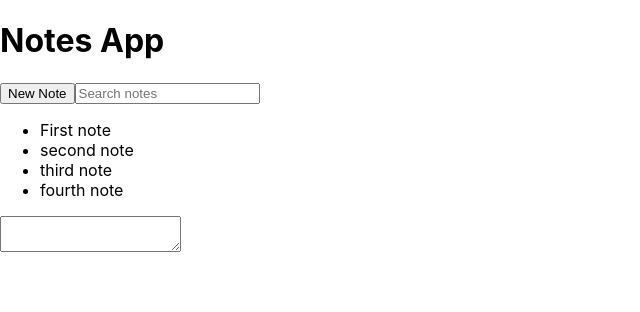
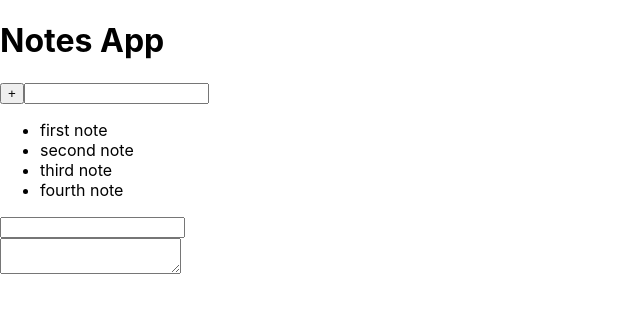
Before and after one commit to PatrickEasterly/ajaxIntro-appleNotes, a React (Create React App) app: page / in a window 1280 px wide. Shown: the top 312 px of the page, without its empty margins (0-640 px from the left). Built offline with nearby package versions, Linux system fonts and the light colour scheme.

Commit message:
adds chris's changes

```diff
--- a/src/App.js
+++ b/src/App.js
@@ -1,13 +1,10 @@
 import React from 'react';
+import logo from './logo.svg';
 import './App.css';
 import NotesApp from './NotesApp';
-
-
 function App() {
   return (
-    <div>
-      <NotesApp />
-    </div>
+    <NotesApp />
   );
 }
 
--- a/src/NewNote.js
+++ b/src/NewNote.js
@@ -2,8 +2,8 @@ import React from 'react';
 
 function NewNote() {
     return (
-        <button>New Note</button>
-    )
+        <button>+</button>
+    );
 }
 
 export default NewNote;
--- a/src/NoteEditor.js
+++ b/src/NoteEditor.js
@@ -1,16 +1,15 @@
 import React from 'react';
 
 function NoteEditor({
-    updateText,
-    currentTextField
+    note
 }) {
     return (
-        <textarea value={currentTextField} onChange={(e)=>{
-            // console.log(e.target.value)
-            // set the state of the target (notes.copy) to target value
-            updateText(e.target.value)
-        }}/>
-    )
+        <div>
+            <input value={note.title} />
+            <br />
+            <textarea value={note.copy} />
+        </div>
+    );
 }
 
 export default NoteEditor;
--- a/src/NotesApp.js
+++ b/src/NotesApp.js
@@ -5,121 +5,87 @@ import NoteEditor from './NoteEditor';
 import SearchBar from './SearchBar';
 
 class NotesApp extends React.Component {
+
     constructor(props) {
         super(props);
         this.state = {
+            currentNoteId: '',
             searchText: '',
             notes: [
                 {
-                    id: '1',
-                    title: 'First note',
-                    copy: 'la la la',
+                    id: 'aaaaaaa',
+                    title: 'first note',
+                    copy: 'la la la'
                 },
                 {
-                    id: '22',
+                    id: '4444444',
                     title: 'second note',
-                    copy: 'ba ba ba',
+                    copy: 'ba ba ba'
                 },
                 {
-                    id: '333',
+                    id: 'askdfhjg',
                     title: 'third note',
-                    copy: 'ha ha ha',
+                    copy: 'ha ha ha'
                 },
                 {
-                    id: '4444',
+                    id: 'asfasdf',
                     title: 'fourth note',
-                    copy: 'fa fa fa',
+                    copy: 'ha ha ha'
                 },
-            ],
-            currentNoteId: '',
-            currentTextField: '',
+            ]
+        };
+    }
 
-        }
-    }
     render() {
         return (
             <div>
-                <h1>Notes App </h1>
+                <h1>Notes App</h1>
                 <NewNote />
                 <SearchBar
-                text={this.state.searchText}
-                handleChange={this._setSearchText}
+                    handleChange={this._setSearchText}
+                    text={this.state.searchText}
                 />
                 <NotesList
-                notes={this._getFilteredNotes()}
-                handleClick={this._selectNoteAndRenderCopy}
+                    notes={this._getFilteredNotes()}
+                    handleClick={this._selectNote}
                 />
                 <NoteEditor
-                note={this._getNoteById()}
+                    note={this._getNoteById()}
                 />
             </div>
-        )
+        );
     }
 
+    _getNoteById = () => this.state.notes.find(note => note.id === this.state.currentNoteId) || {}
 
-    _getNoteById=()=> this.state.notes.find(note=>note.id===this.state.currentNoteId) || {};
+    _getFilteredNotes = () => {
+        const filteredArray = this.state.notes.filter(note => {
 
-    _setTextValue=(newNote)=> {
-        let newNoteState = [...this.state.notes]
+            const titleDoesMatch = note.title.toLowerCase().includes(this.state.searchText.toLowerCase());
+            const copyDoesMatch = note.copy.toLowerCase().includes(this.state.searchText.toLowerCase());
 
-        newNoteState = newNoteState.map(noteObj=>{
+            return titleDoesMatch || copyDoesMatch;
 
-            if(this.state.currentNoteId === noteObj.id) {
-                noteObj.copy = newNote
-            }
-            return noteObj
-        })
+        });
 
-        this.setState({
-            notes: [...newNoteState],
-            currentTextField: newNote
-        }, ()=>{
-        })
-
-    }
-
-    _setSearchText=(searchText)=> {
-        this.setState({
-            searchText
-        }, ()=> {
-            // console.log(searchText)
-        })
-    }
-
-    _selectNoteAndRenderCopy=(currentNoteId)=>{
-        this._selectNote(currentNoteId)
-        this._renderNoteCopy(currentNoteId)
-    }
-
-    _selectNote=(currentNoteId)=> {
-        this.setState({
-            currentNoteId
-        }, ()=>{
-        })
-    }
-
-    _renderNoteCopy=(currentNoteId)=>{
-        const currentTextField = this._getCurrentTextField(currentNoteId);
-        this.setState({
-            currentTextField: currentTextField || 'note content not found'
-        })
-    }
-
-    _getCurrentTextField=(currentNoteId)=>{
-        return this.state.notes.filter(note=>{
-            return note.id === currentNoteId;
-        })[0].copy
-    }
-
-    _getFilteredNotes=()=>{
-        const filteredArray = this.state.notes.filter(note=> {
-            const titleDoesMatch = note.title.toLocaleLowerCase().includes(this.state.searchText);
-            const copyDoesMatch = note.copy.toLocaleLowerCase().includes(this.state.searchText);
-            return titleDoesMatch || copyDoesMatch;
-        });
         return filteredArray;
     }
 
+    _setSearchText = (searchText) => {
+        this.setState({
+            searchText
+        }, () => {
+            console.log('updated search text');
+        });
+    }
+
+    _selectNote = (currentNoteId) => {
+        this.setState({
+            currentNoteId
+        }, () => {
+            console.log('updated current id')
+        });
+    }
 }
 
 export default NotesApp;
--- a/src/NotesListItem.js
+++ b/src/NotesListItem.js
@@ -3,19 +3,16 @@ import React from 'react';
 function NotesListItem({
     title,
     id,
-    handleClick,
-    // key,
+    handleClick
 }) {
     return (
         <li
-            onClick={()=>{
-                handleClick(id)
-
+            onClick={() => {
+                console.log(`You clicked ${id}`);
+                handleClick(id);
             }}
-        >
-            {title}
-        </li>
-    )
+        >{title}</li>
+    );
 }
 
 export default NotesListItem;
--- a/src/SearchBar.js
+++ b/src/SearchBar.js
@@ -1,7 +1,7 @@
 import React from 'react';
 
 SearchBar.defaultProps = {
-    text: 'Default props'
+    text: 'default search text'
 }
 
 function SearchBar({
@@ -10,13 +10,12 @@ function SearchBar({
 }) {
     return (
         <input
-        value={text}
-        placeholder="Search notes"
-        onChange={(event)=> {
+          onChange={(event) => {
             handleChange(event.target.value)
-        }}
+          }}
+          value={text}
         />
-    )
+    );
 }
 
 export default SearchBar;
```
Also changed, not shown: src/NotesList.js (+8 -9 lines).
